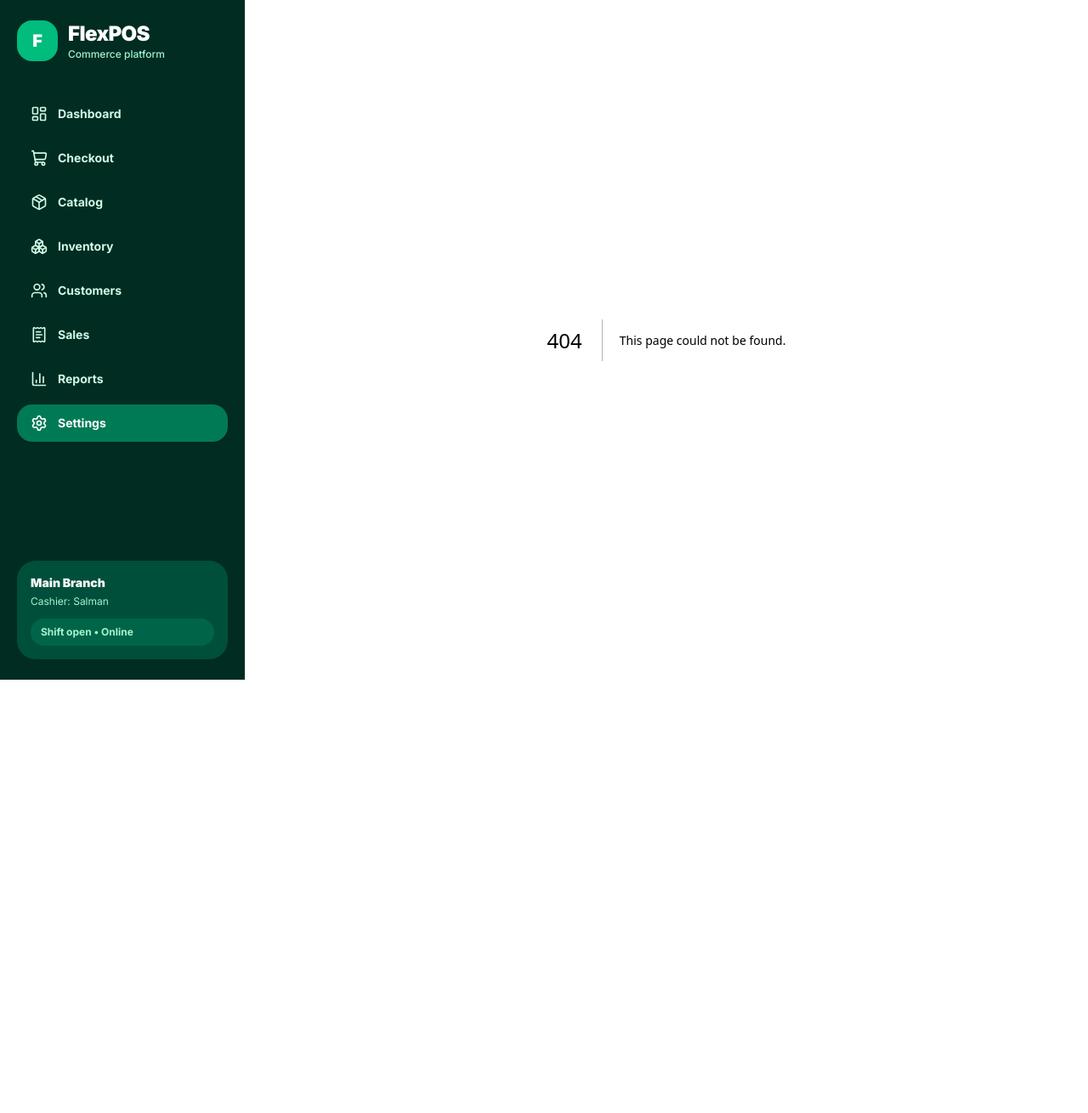
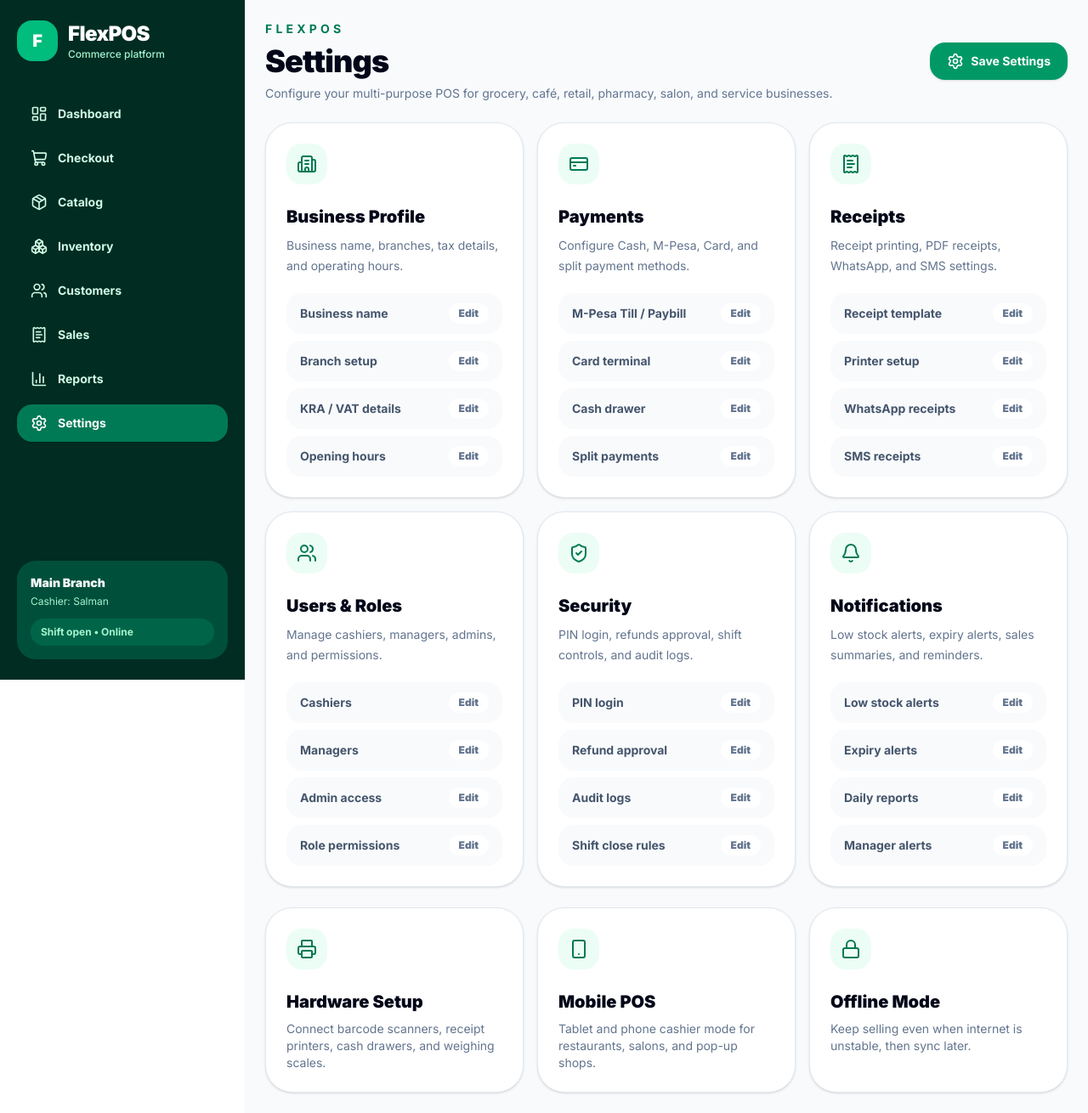
Before and after one commit to Salman1728/grocery-pos, a Next.js app: page /settings in a window 1280 px wide. Before the commit this address had no page. Shown: the whole page at 85% size. Before the commit the page ends 800 px from the top, so only its background shows below. Built offline with nearby package versions, Linux system fonts and the light colour scheme.

Commit message:
Add FlexPOS settings page

```diff
--- /dev/null
+++ b/app/settings/page.tsx
@@ -0,0 +1,159 @@
+import {
+  Bell,
+  Building2,
+  CreditCard,
+  Lock,
+  Printer,
+  ReceiptText,
+  Settings,
+  ShieldCheck,
+  Smartphone,
+  Users,
+} from "lucide-react";
+
+const settingsSections = [
+  {
+    title: "Business Profile",
+    description: "Business name, branches, tax details, and operating hours.",
+    icon: Building2,
+    items: ["Business name", "Branch setup", "KRA / VAT details", "Opening hours"],
+  },
+  {
+    title: "Payments",
+    description: "Configure Cash, M-Pesa, Card, and split payment methods.",
+    icon: CreditCard,
+    items: ["M-Pesa Till / Paybill", "Card terminal", "Cash drawer", "Split payments"],
+  },
+  {
+    title: "Receipts",
+    description: "Receipt printing, PDF receipts, WhatsApp, and SMS settings.",
+    icon: ReceiptText,
+    items: ["Receipt template", "Printer setup", "WhatsApp receipts", "SMS receipts"],
+  },
+  {
+    title: "Users & Roles",
+    description: "Manage cashiers, managers, admins, and permissions.",
+    icon: Users,
+    items: ["Cashiers", "Managers", "Admin access", "Role permissions"],
+  },
+  {
+    title: "Security",
+    description: "PIN login, refunds approval, shift controls, and audit logs.",
+    icon: ShieldCheck,
+    items: ["PIN login", "Refund approval", "Audit logs", "Shift close rules"],
+  },
+  {
+    title: "Notifications",
+    description: "Low stock alerts, expiry alerts, sales summaries, and reminders.",
+    icon: Bell,
+    items: ["Low stock alerts", "Expiry alerts", "Daily reports", "Manager alerts"],
+  },
+];
+
+export default function SettingsPage() {
+  return (
+    <main className="min-h-screen bg-slate-50 p-6">
+      <div className="mx-auto max-w-[1600px]">
+        <div className="mb-6 flex flex-col gap-4 lg:flex-row lg:items-center lg:justify-between">
+          <div>
+            <p className="text-sm font-bold uppercase tracking-[0.3em] text-emerald-700">
+              FlexPOS
+            </p>
+            <h1 className="mt-2 text-4xl font-black tracking-tight text-slate-950">
+              Settings
+            </h1>
+            <p className="mt-2 max-w-2xl text-sm text-slate-500">
+              Configure your multi-purpose POS for grocery, café, retail,
+              pharmacy, salon, and service businesses.
+            </p>
+          </div>
+
+          <button className="flex items-center gap-2 rounded-2xl bg-emerald-600 px-5 py-3 text-sm font-bold text-white shadow-sm">
+            <Settings className="h-5 w-5" />
+            Save Settings
+          </button>
+        </div>
+
+        <section className="grid gap-4 md:grid-cols-2 xl:grid-cols-3">
+          {settingsSections.map((section) => {
+            const Icon = section.icon;
+
+            return (
+              <article
+                key={section.title}
+                className="rounded-[2rem] border border-slate-200 bg-white p-6 shadow-sm"
+              >
+                <div className="w-fit rounded-2xl bg-emerald-50 p-3 text-emerald-700">
+                  <Icon className="h-6 w-6" />
+                </div>
+
+                <h2 className="mt-6 text-xl font-black text-slate-950">
+                  {section.title}
+                </h2>
+                <p className="mt-2 text-sm leading-6 text-slate-500">
+                  {section.description}
+                </p>
+
+                <div className="mt-5 space-y-2">
+                  {section.items.map((item) => (
+                    <div
+                      key={item}
+                      className="flex items-center justify-between rounded-2xl bg-slate-50 px-4 py-3"
+                    >
+                      <span className="text-sm font-bold text-slate-600">
+                        {item}
+                      </span>
+                      <span className="rounded-full bg-white px-3 py-1 text-xs font-black text-slate-500">
+                        Edit
+                      </span>
+                    </div>
+                  ))}
+                </div>
+              </article>
+            );
+          })}
+        </section>
+
+        <section className="mt-6 grid gap-4 xl:grid-cols-3">
+          <article className="rounded-[2rem] border border-slate-200 bg-white p-6 shadow-sm">
+            <div className="w-fit rounded-2xl bg-emerald-50 p-3 text-emerald-700">
+              <Printer className="h-6 w-6" />
+            </div>
+            <h2 className="mt-6 text-xl font-black text-slate-950">
+              Hardware Setup
+            </h2>
+            <p className="mt-2 text-sm text-slate-500">
+              Connect barcode scanners, receipt printers, cash drawers, and
+              weighing scales.
+            </p>
+          </article>
+
+          <article className="rounded-[2rem] border border-slate-200 bg-white p-6 shadow-sm">
+            <div className="w-fit rounded-2xl bg-emerald-50 p-3 text-emerald-700">
+              <Smartphone className="h-6 w-6" />
+            </div>
+            <h2 className="mt-6 text-xl font-black text-slate-950">
+              Mobile POS
+            </h2>
+            <p className="mt-2 text-sm text-slate-500">
+              Tablet and phone cashier mode for restaurants, salons, and pop-up
+              shops.
+            </p>
+          </article>
+
+          <article className="rounded-[2rem] border border-slate-200 bg-white p-6 shadow-sm">
+            <div className="w-fit rounded-2xl bg-emerald-50 p-3 text-emerald-700">
+              <Lock className="h-6 w-6" />
+            </div>
+            <h2 className="mt-6 text-xl font-black text-slate-950">
+              Offline Mode
+            </h2>
+            <p className="mt-2 text-sm text-slate-500">
+              Keep selling even when internet is unstable, then sync later.
+            </p>
+          </article>
+        </section>
+      </div>
+    </main>
+  );
+}
```
